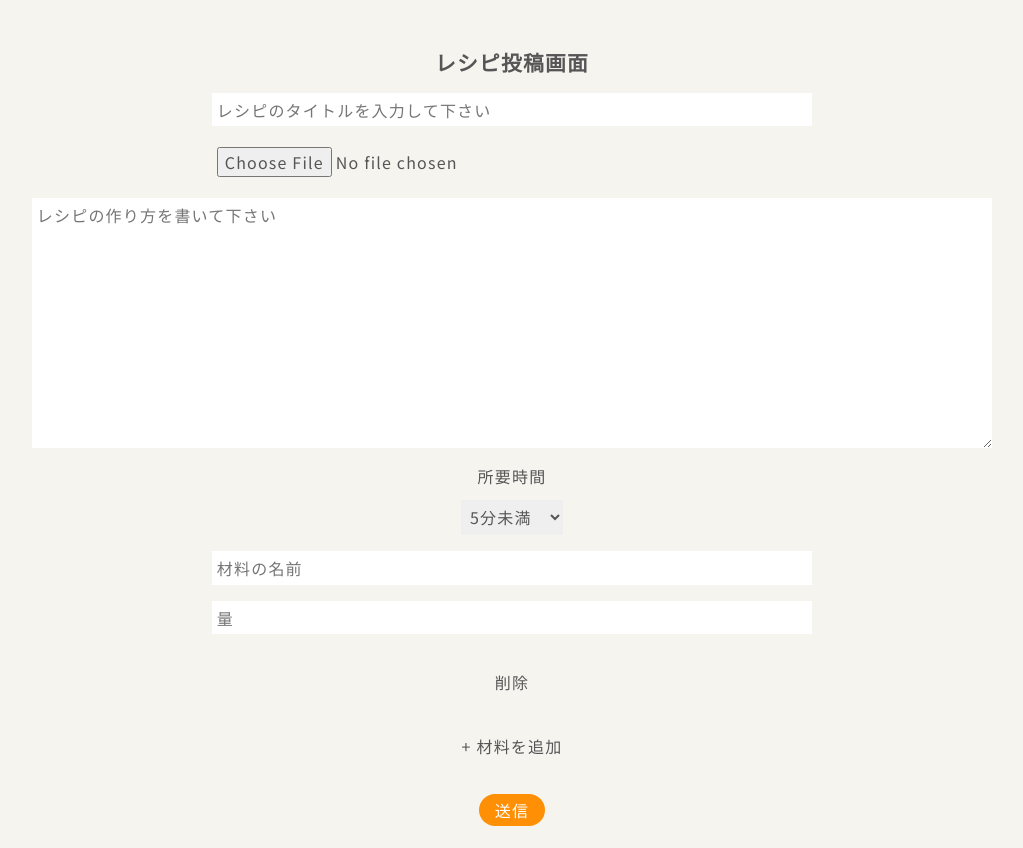
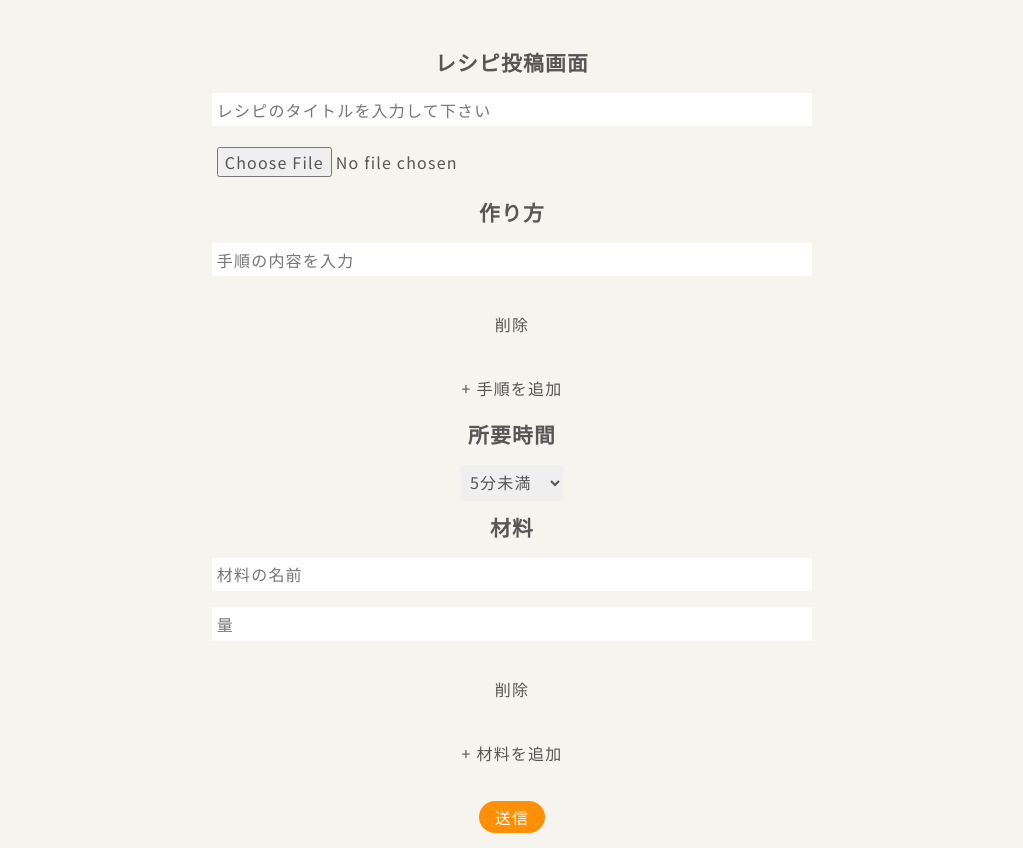
Before and after one commit to kousei1015/recipe-front-with-react, a React (Vite) app: page /create in a window 1280 px wide. Shown: the whole page, without its empty margins (128-1151 px from the left). Built offline with nearby package versions, Linux system fonts and the light colour scheme; no server answers.

Commit message:
change: レシピ投稿画面と編集画面のフォーム管理をreact-hook-formへと変更し、バリデーションの書き直しを行いました

```diff
--- a/src/routes/$recipeId/edit.lazy.tsx
+++ b/src/routes/$recipeId/edit.lazy.tsx
@@ -5,9 +5,9 @@ import {
 } from "@tanstack/react-router";
 import imageCompression from "browser-image-compression";
 import { useState, useEffect } from "react";
+import { useForm, useFieldArray } from "react-hook-form";
 import styles from "@/styles/Create.module.css";
-import { useFetchRecipe } from "@/hooks/useQueryHooks";
-import { usePutRecipe } from "@/hooks/useQueryHooks";
+import { useFetchRecipe, usePutRecipe } from "@/hooks/useQueryHooks";
 
 export const Route = createLazyFileRoute("/$recipeId/edit")({
   component: Index,
@@ -18,57 +18,53 @@ export function Index() {
 
   const { data: recipe, isSuccess } = useFetchRecipe(recipeId!);
   const navigate = useNavigate();
-  const [name, setName] = useState("");
-  const [process, setProcess] = useState("");
-  const [ingredients, setIngredients] = useState([{ name: "", quantity: "" }]);
+  const putMutation = usePutRecipe();
+
+  const {
+    register,
+    handleSubmit,
+    control,
+    formState: { errors },
+    reset,
+  } = useForm({
+    defaultValues: {
+      name: "",
+      instructions: [{ description: "" }],
+      ingredients: [{ name: "", quantity: "" }],
+      cookingTime: "1",
+    },
+  });
+
+  const {
+    fields: instructionFields,
+    append: addInstruction,
+    remove: removeInstruction,
+  } = useFieldArray({
+    control,
+    name: "instructions",
+  });
+
+  const {
+    fields: ingredientFields,
+    append: addIngredient,
+    remove: removeIngredient,
+  } = useFieldArray({
+    control,
+    name: "ingredients",
+  });
+
   const [image, setImage] = useState<File | null>(null);
-  const [cookingTime, setCookingTime] = useState("1");
 
   useEffect(() => {
     if (isSuccess && recipe) {
-      setName(recipe.recipe_name);
-      setProcess(recipe.process);
-      setIngredients(recipe.ingredients);
-      setCookingTime(recipe.cooking_time.toString());
+      reset({
+        name: recipe.recipe_name,
+        instructions: recipe.instructions || [{ description: "" }],
+        ingredients: recipe.ingredients,
+        cookingTime: recipe.cooking_time.toString(),
+      });
     }
-  }, [isSuccess, recipe]);
-
-  const handleName = (e: React.ChangeEvent<HTMLInputElement>) => {
-    setName(e.target.value);
-  };
-
-  const handleProcess = (e: React.ChangeEvent<HTMLTextAreaElement>) => {
-    setProcess(e.target.value);
-  };
-
-  const handleIngredientName = (
-    e: React.ChangeEvent<HTMLInputElement>,
-    index: number
-  ) => {
-    const newIngredients = [...ingredients];
-    newIngredients[index].name = e.target.value;
-    setIngredients(newIngredients);
-  };
-
-  const handleIngredientQuantity = (
-    e: React.ChangeEvent<HTMLInputElement>,
-    index: number
-  ) => {
-    const newIngredients = [...ingredients];
-    newIngredients[index].quantity = e.target.value;
-    setIngredients(newIngredients);
-  };
-
-  const handleAddIngredient = () => {
-    const newIngredient = { name: "", quantity: "" };
-    setIngredients([...ingredients, newIngredient]);
-  };
-
-  const handleRemoveIngredient = (index: number) => {
-    const newIngredients = [...ingredients];
-    newIngredients.splice(index, 1);
-    setIngredients(newIngredients);
-  };
+  }, [isSuccess, recipe, reset]);
 
   const handleFile = async (e: React.ChangeEvent<HTMLInputElement>) => {
     const files = e.target.files;
@@ -76,7 +72,7 @@ export function Index() {
       const file = files[0];
       const options = {
         maxSizeMB: 0.3,
-        maxWidthOrHeight: 1000,
+        maxWidthOrHeight: 500,
       };
 
       try {
@@ -88,43 +84,14 @@ export function Index() {
     }
   };
 
-  const handleCookTime = (e: React.ChangeEvent<HTMLSelectElement>) => {
-    setCookingTime(e.target.value);
-  };
+  const onSubmit = async (data: any) => {
+    const formData = new FormData();
+    formData.append("name", data.name);
 
-  const putMutation = usePutRecipe();
-
-  const validateIngredients = (
-    ingredients: {
-      name: string;
-      quantity: string;
-    }[]
-  ) => {
-    // 材料が1つもない場合はエラー
-    if (ingredients.length === 0) {
-      window.alert("材料の名前と量を入力してください");
-      return false;
-    }
-
-    // 各材料の名前と量が空でないかチェック
-    for (const ingredient of ingredients) {
-      if (ingredient.name === "" || ingredient.quantity === "") {
-        window.alert("材料の名前と量を両方とも入力してください");
-        return false;
-      }
-    }
-
-    return true;
-  };
-
-  const handleClick = async (e: React.MouseEvent<HTMLButtonElement>) => {
-    e.preventDefault();
-    // 材料のバリデーション
-    if (!validateIngredients(ingredients)) return;
-    const formData = new FormData();
-    formData.append("name", name);
-    formData.append("process", process);
-    ingredients.forEach((ingredient, index) => {
+    data.instructions.forEach((inst: any, index: number) => {
+      formData.append(`instructions[${index}][description]`, inst.description);
+    });
+    data.ingredients.forEach((ingredient: any, index: number) => {
       formData.append(`ingredients[${index}][name]`, ingredient.name);
       formData.append(`ingredients[${index}][quantity]`, ingredient.quantity);
     });
@@ -132,76 +99,135 @@ export function Index() {
     if (image) {
       formData.append("image", image);
     }
-    formData.append("cooking_time", cookingTime);
+    formData.append("cooking_time", data.cookingTime);
+
     await putMutation.mutateAsync({ id: recipeId!, data: formData });
-    navigate({
-      to: "/",
-    });
+    navigate({ to: "/" });
   };
 
   return (
     <div className={styles.wrapper}>
       <h2>レシピ編集画面</h2>
+      <form onSubmit={handleSubmit(onSubmit)}>
+        {/* handleSubmitを使用してフォーム送信 */}
         <input
           type="text"
-        value={name}
-        onChange={handleName}
           placeholder="レシピのタイトルを入力して下さい"
+          {...register("name", {
+            required: "レシピのタイトルを入力してください",
+            maxLength: {
+              value: 30,
+              message: "タイトルは30文字以内で入力してください",
+            },
+          })}
         />
+        {errors.name && (
+          <p className={styles.error_text}>{errors.name.message}</p>
+        )}
         <input type="file" name="file" onChange={handleFile} />
-      <textarea
-        placeholder="レシピの作り方を書いて下さい"
-        value={process}
-        onChange={handleProcess}
-        cols={30}
-        rows={10}
-      ></textarea>
-
-      <p>所要時間</p>
-      <select
-        className={styles.cooking_time}
-        name="cooking-time"
-        value={cookingTime}
-        onChange={handleCookTime}
+        <div>
+          <h2>作り方</h2>
+          {instructionFields.map((field, index) => (
+            <div key={field.id} className={styles.instruction_container}>
+              <input
+                className={styles.instruction_input}
+                type="text"
+                placeholder="手順の内容を入力"
+                {...register(`instructions.${index}.description`, {
+                  required: "手順の内容を入力してください",
+                  maxLength: {
+                    value: 200,
+                    message: "手順は200文字以内で入力してください",
+                  },
+                })}
+              />
+              <button
+                type="button"
+                className={styles.delete_button}
+                onClick={() => removeInstruction(index)}
               >
+                削除
+              </button>
+              {errors.instructions?.[index]?.description && (
+                <p className={styles.error_text}>
+                  {errors.instructions[index].description.message}
+                </p>
+              )}
+            </div>
+          ))}
+          <button
+            type="button"
+            className={styles.add_button}
+            onClick={() => addInstruction({ description: "" })}
+          >
+            + 手順を追加
+          </button>
+        </div>
+        <h2>所要時間</h2>
+        <select {...register("cookingTime")} className={styles.cooking_time}>
           <option value="1">5分未満</option>
           <option value="2">10分未満</option>
           <option value="3">20分未満</option>
           <option value="4">30分未満</option>
           <option value="5">30分以上</option>
         </select>
-      {ingredients.map((ingredient, index) => (
-        <div key={index}>
+        <div>
+          <h2>材料</h2>
+          {ingredientFields.map((field, index) => (
+            <div key={field.id} className={styles.ingredient}>
               <input
                 type="text"
-            value={ingredient.name}
-            onChange={(e) => handleIngredientName(e, index)}
                 placeholder="材料の名前"
+                {...register(`ingredients.${index}.name`, {
+                  required: "材料の名前を入力してください",
+                  maxLength: {
+                    value: 20,
+                    message: "材料の名前は20字以内にしてください",
+                  },
+                })}
               />
               <input
                 type="text"
-            value={ingredient.quantity}
-            onChange={(e) => handleIngredientQuantity(e, index)}
                 placeholder="量"
+                {...register(`ingredients.${index}.quantity`, {
+                  required: "材料の量を入力してください",
+                  maxLength: {
+                    value: 20,
+                    message: "材料の量は20字以内にしてください",
+                  },
+                })}
               />
-          <span
+              {errors.ingredients?.[index]?.name && (
+                <p className={styles.error_text}>
+                  {errors.ingredients[index].name.message}
+                </p>
+              )}
+              {errors.ingredients?.[index]?.quantity && (
+                <p className={styles.error_text}>
+                  {errors.ingredients[index].quantity.message}
+                </p>
+              )}
+              <button
+                type="button"
                 className={styles.delete_button}
-            onClick={() => handleRemoveIngredient(index)}
+                onClick={() => removeIngredient(index)}
               >
                 削除
-          </span>
+              </button>
             </div>
           ))}
-      <span className={styles.add_button} onClick={handleAddIngredient}>
+          <button
+            type="button"
+            className={styles.add_button}
+            onClick={() => addIngredient({ name: "", quantity: "" })}
+          >
             + 材料を追加
-      </span>
-      <button
-        className={styles.submit_button}
-        onClick={handleClick}
-        disabled={!name || !process}
-      >
+          </button>
+        </div>
+        <button className={styles.submit_button} type="submit">
           送信
         </button>
+      </form>
     </div>
   );
 }
--- a/src/routes/create/route.lazy.tsx
+++ b/src/routes/create/route.lazy.tsx
@@ -1,6 +1,7 @@
 import { createLazyFileRoute, useNavigate } from "@tanstack/react-router";
 import imageCompression from "browser-image-compression";
 import { useState } from "react";
+import { useForm, useFieldArray } from "react-hook-form"; // react-hook-form をインポート
 import styles from "@/styles/Create.module.css";
 import { usePostRecipe } from "@/hooks/useQueryHooks";
 
@@ -10,51 +11,38 @@ export const Route = createLazyFileRoute("/create")({
 export function Create() {
   const postMutation = usePostRecipe();
   const navigate = useNavigate();
-  const [name, setName] = useState("");
-  const [process, setProcess] = useState("");
-  const [ingredients, setIngredients] = useState([{ name: "", quantity: "" }]);
+  const {
+    register,
+    handleSubmit,
+    control,
+    formState: { errors },
+  } = useForm({
+    defaultValues: {
+      name: "",
+      instructions: [{ description: "" }],
+      ingredients: [{ name: "", quantity: "" }],
+      cookingTime: "1",
+    },
+  });
+  // useFieldArrayを使ってinstructionsとingredientsを管理
+  const {
+    fields: instructionFields,
+    append: addInstruction,
+    remove: removeInstruction,
+  } = useFieldArray({
+    control,
+    name: "instructions",
+  });
+  const {
+    fields: ingredientFields,
+    append: addIngredient,
+    remove: removeIngredient,
+  } = useFieldArray({
+    control,
+    name: "ingredients",
+  });
+
   const [image, setImage] = useState<File | null>(null);
-  const [cookingTime, setCookingTIme] = useState("1");
-
-  const handleName = (e: React.ChangeEvent<HTMLInputElement>) => {
-    setName(e.target.value);
-  };
-
-  const handleProcess = (e: React.ChangeEvent<HTMLTextAreaElement>) => {
-    setProcess(e.target.value);
-  };
-
-  const handleIngredientName = (
-    e: React.ChangeEvent<HTMLInputElement>,
-    index: number
-  ) => {
-    const newIngredients = [...ingredients];
-    newIngredients[index].name = e.target.value;
-    setIngredients(newIngredients);
-  };
-
-  const handleIngredientQuantity = (
-    e: React.ChangeEvent<HTMLInputElement>,
-    index: number
-  ) => {
-    const newIngredients = [...ingredients];
-    newIngredients[index].quantity = e.target.value;
-    setIngredients(newIngredients);
-  };
-
-  const handleAddIngredient = () => {
-    // 新しい材料オブジェクトを作成し、初期値をセット
-    const newIngredient = { name: "", quantity: "" };
-    // 既存の材料リストに追加
-    setIngredients([...ingredients, newIngredient]);
-  };
-
-  const handleRemoveIngredient = (index: number) => {
-    // 指定されたインデックスの材料を削除
-    const newIngredients = [...ingredients];
-    newIngredients.splice(index, 1);
-    setIngredients(newIngredients);
-  };
 
   const handleFile = async (e: React.ChangeEvent<HTMLInputElement>) => {
     const files = e.target.files;
@@ -74,41 +62,14 @@ export function Create() {
     }
   };
 
-  const handleCookTime = (e: React.ChangeEvent<HTMLSelectElement>) => {
-    setCookingTIme(e.target.value);
-  };
+  const onSubmit = async (data: any) => {
+    const formData = new FormData();
+    formData.append("name", data.name);
 
-  const validateIngredients = (
-    ingredients: {
-      name: string;
-      quantity: string;
-    }[]
-  ) => {
-    // 材料が1つもない場合はエラー
-    if (ingredients.length === 0) {
-      window.alert("材料の名前と量を入力してください");
-      return false;
-    }
-
-    // 各材料の名前と量が空でないかチェック
-    for (const ingredient of ingredients) {
-      if (ingredient.name === "" || ingredient.quantity === "") {
-        window.alert("材料の名前と量を両方とも入力してください");
-        return false;
-      }
-    }
-
-    return true;
-  };
-
-  const handleClick = async (e: React.MouseEvent<HTMLButtonElement>) => {
-    e.preventDefault();
-    // 材料のバリデーション
-    if (!validateIngredients(ingredients)) return;
-    const formData = new FormData();
-    formData.append("name", name);
-    formData.append("process", process);
-    ingredients.forEach((ingredient, index) => {
+    data.instructions.forEach((inst: any, index: number) => {
+      formData.append(`instructions[${index}][description]`, inst.description);
+    });
+    data.ingredients.forEach((ingredient: any, index: number) => {
       formData.append(`ingredients[${index}][name]`, ingredient.name);
       formData.append(`ingredients[${index}][quantity]`, ingredient.quantity);
     });
@@ -116,7 +77,7 @@ export function Create() {
     if (image) {
       formData.append("image", image);
     }
-    formData.append("cooking_time", cookingTime);
+    formData.append("cooking_time", data.cookingTime);
     await postMutation.mutateAsync(formData);
     navigate({
       to: "/",
@@ -126,65 +87,126 @@ export function Create() {
   return (
     <div className={styles.wrapper}>
       <h2>レシピ投稿画面</h2>
+      <form onSubmit={handleSubmit(onSubmit)}>
+        {/* handleSubmitを使用してフォーム送信 */}
         <input
           type="text"
-        value={name}
-        onChange={handleName}
           placeholder="レシピのタイトルを入力して下さい"
+          {...register("name", {
+            required: "レシピのタイトルを入力してください",
+            maxLength: {
+              value: 30,
+              message: "タイトルは30文字以内で入力してください",
+            },
+          })}
         />
+        {errors.name && (
+          <p className={styles.error_text}>{errors.name.message}</p>
+        )}
         <input type="file" name="file" onChange={handleFile} />
-      <textarea
-        placeholder="レシピの作り方を書いて下さい"
-        value={process}
-        onChange={handleProcess}
-        cols={30}
-        rows={10}
-      ></textarea>
-
-      <p>所要時間</p>
-      <select
-        className={styles.cooking_time}
-        name="cooking-time"
-        onChange={handleCookTime}
+        <div>
+          <h2>作り方</h2>
+          {instructionFields.map((field, index) => (
+            <div key={field.id} className={styles.instruction_container}>
+              <input
+                className={styles.instruction_input}
+                type="text"
+                placeholder="手順の内容を入力"
+                {...register(`instructions.${index}.description`, {
+                  required: "手順の内容を入力してください",
+                  maxLength: {
+                    value: 200,
+                    message: "手順は200文字以内で入力してください",
+                  },
+                })}
+              />
+              <button
+                type="button"
+                className={styles.delete_button}
+                onClick={() => removeInstruction(index)}
               >
+                削除
+              </button>
+              {errors.instructions?.[index]?.description && (
+                <p className={styles.error_text}>
+                  {errors.instructions[index].description.message}
+                </p>
+              )}
+            </div>
+          ))}
+          <button
+            type="button"
+            className={styles.add_button}
+            onClick={() => addInstruction({ description: "" })}
+          >
+            + 手順を追加
+          </button>
+        </div>
+        <h2>所要時間</h2>
+        <select {...register("cookingTime")} className={styles.cooking_time}>
           <option value="1">5分未満</option>
           <option value="2">10分未満</option>
           <option value="3">20分未満</option>
           <option value="4">30分未満</option>
           <option value="5">30分以上</option>
         </select>
-      {ingredients.map((ingredient, index) => (
-        <div key={index}>
+        <div>
+          <h2>材料</h2>
+          {ingredientFields.map((field, index) => (
+            <div key={field.id} className={styles.ingredient}>
               <input
                 type="text"
-            value={ingredient.name}
-            onChange={(e) => handleIngredientName(e, index)}
                 placeholder="材料の名前"
+                {...register(`ingredients.${index}.name`, {
+                  required: "材料の名前を入力してください",
+                  maxLength: {
+                    value: 20,
+                    message: "材料の名前は20字以内にしてください",
+                  },
+                })}
               />
               <input
                 type="text"
-            value={ingredient.quantity}
-            onChange={(e) => handleIngredientQuantity(e, index)}
                 placeholder="量"
+                {...register(`ingredients.${index}.quantity`, {
+                  required: "材料の量を入力してください",
+                  maxLength: {
+                    value: 20,
+                    message: "材料の量は20字以内にしてください",
+                  },
+                })}
               />
+              {errors.ingredients?.[index]?.name && (
+                <p className={styles.error_text}>
+                  {errors.ingredients[index].name.message}
+                </p>
+              )}
+              {errors.ingredients?.[index]?.quantity && (
+                <p className={styles.error_text}>
+                  {errors.ingredients[index].quantity.message}
+                </p>
+              )}
               <button
+                type="button"
                 className={styles.delete_button}
-            onClick={() => handleRemoveIngredient(index)}
+                onClick={() => removeIngredient(index)}
               >
                 削除
               </button>
             </div>
           ))}
-      <button className={styles.add_button} onClick={handleAddIngredient}>
+          <button
+            type="button"
+            className={styles.add_button}
+            onClick={() => addIngredient({ name: "", quantity: "" })}
+          >
             + 材料を追加
           </button>
-      <button
-        className={styles.submit_button}
-        onClick={handleClick}
-        disabled={!name || !process}
-      >
+        </div>
+        <button className={styles.submit_button} type="submit">
           送信
         </button>
+      </form>
     </div>
   );
 }
```
Lines whose indentation alone changed are shown as unchanged.
